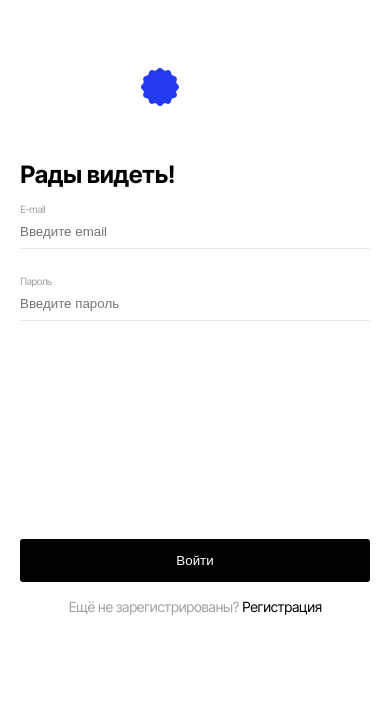
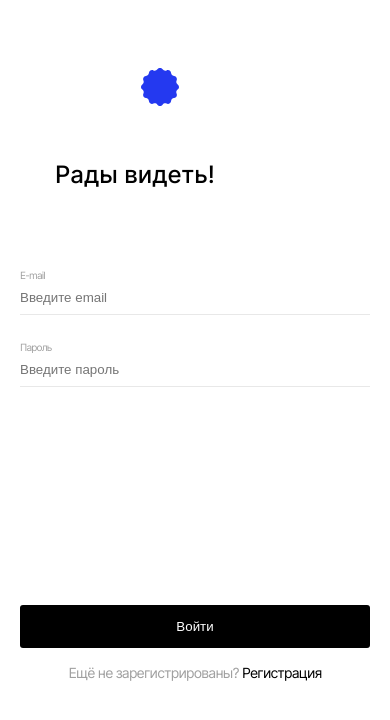
Before and after one commit to tatkuptcova/movies-explorer-frontend, a React (Create React App) app: page /signin in a window 390 px wide. Shown: the top 720 px of the page. Built offline with nearby package versions, Linux system fonts and the light colour scheme.

Commit message:
signform title centre

```diff
--- a/src/components/Register/Register.js
+++ b/src/components/Register/Register.js
@@ -5,7 +5,7 @@ function Register() {
   return (
     <SignForm
       class='signup'
-      title='Добро пожаловать'
+      title='Добро пожаловать!'
       submit='Зарегистрироваться'
       fields={[
         { name: "Имя", placeholder: "Введите имя", type: "text"},
--- a/src/components/SignForm/SignForm.css
+++ b/src/components/SignForm/SignForm.css
@@ -106,4 +106,13 @@
     .signform__logo {
         padding: 0px 121px 10px;
     }
+
+    .signform__title {
+        margin-top: 40px;
+        padding: 0px 22px 66px 35px;
+        text-align: center;
+        font-size: 24px;
+        font-weight: 500;
+        letter-spacing: 0;
+    }
 }
```
